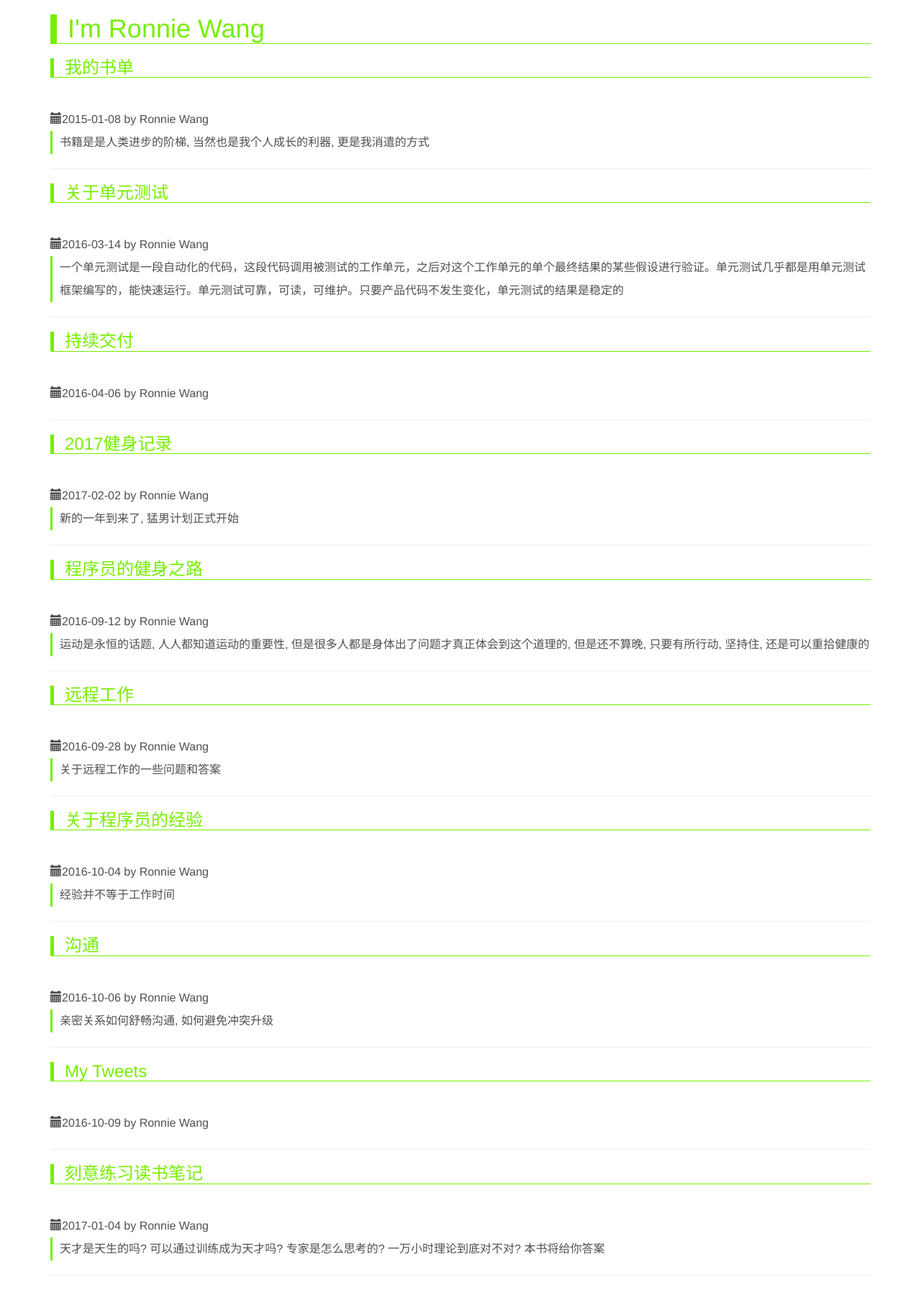
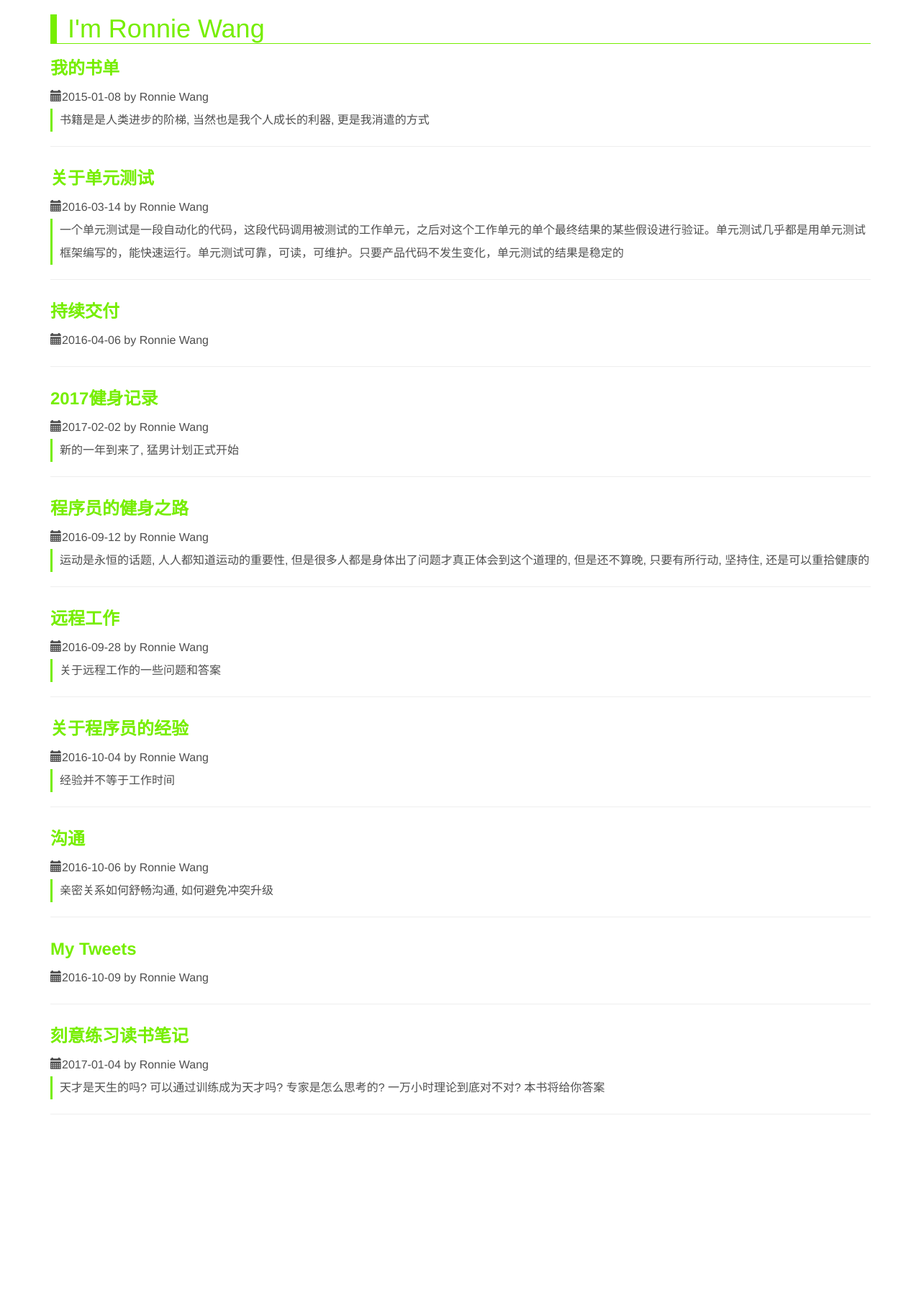
Before and after one commit to ronniewang/ronniewang.github.io, a Jekyll site: the page built from index.html, in a window 1280 px wide. Shown: the whole page at 72% size. Built offline with Jekyll 4.4.1, drawn with Linux system fonts in a browser that asks for light colours; after the commit the page ends 1569 px from its top, so only the background shows below that.

Commit message:
update css

```diff
--- a/_layouts/default.html
+++ b/_layouts/default.html
@@ -53,6 +53,11 @@
             padding-left: 10px;
         }
 
+        .title {
+            font-size: 1.5em;
+            font-weight: bold;
+        }
+
         a {
             color: #76EE00;
             text-decoration: none;
--- a/index.html
+++ b/index.html
@@ -9,7 +9,7 @@ title: I'm Ronnie Wang
     <!--<span>该类别下共{{ category | last | size }}篇文章</span>-->
     {% for post in category.last %}
     <div>
-        <h3><a href="{{ post.url }}">{{ post.title }}</a></h3>
+        <a href="{{ post.url }}" class="title">{{ post.title }}</a>
         <br/>
         <span class="glyphicon glyphicon-calendar"></span>{{ post.date | date:"%Y-%m-%d" }} by Ronnie Wang
         <p class="desc"> {{ post.description }}</p>
```
